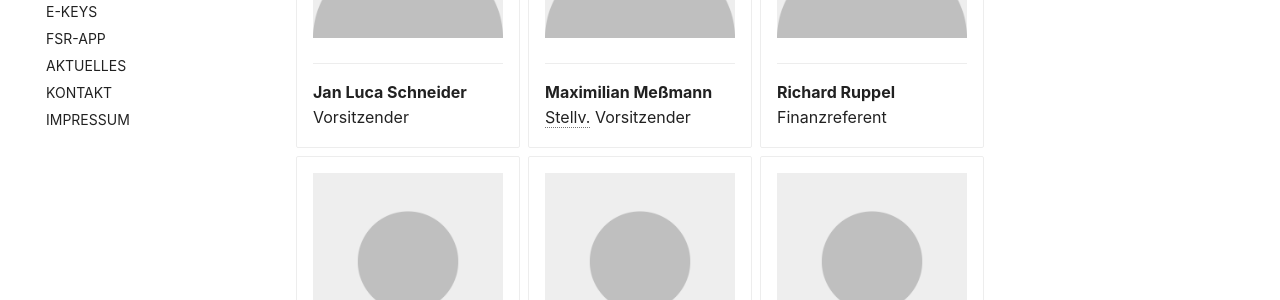
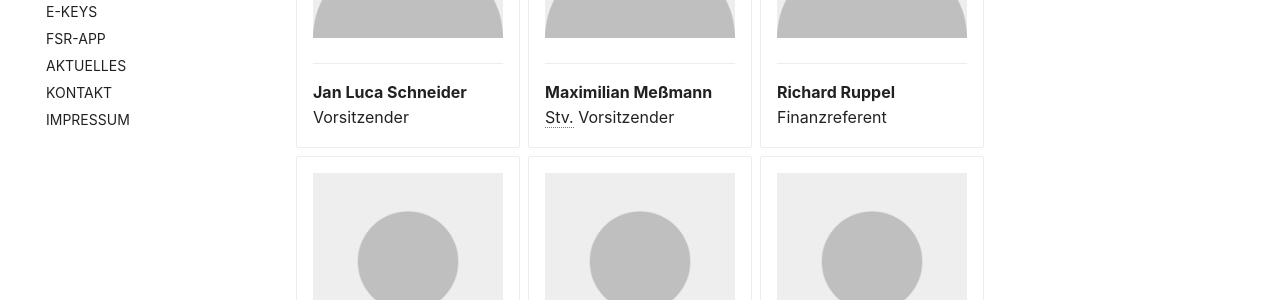
Before and after one commit to Fachschaftsrat-Informatik-FH-Dortmund/fsrfb4.de-mkdocs, an MkDocs documentation site: the page built from docs/index.md, in a window 1280 px wide and 1400 px high, scrolled down 647 px. Shown: the part 150-450 px from the top of the window. Built offline with MkDocs 1.6.1 and Material for MkDocs 9.7.7, drawn with Linux system fonts in a browser that asks for light colours; some web fonts are replaced; plug-ins that fetch from the network failed and are left out.

Commit message:
Kleine Änderungen

```diff
--- a/docs/index.md
+++ b/docs/index.md
@@ -24,7 +24,7 @@ Außerdem verwalten wir einen Teil des Geldes, den ihr als Semesterbeitrag zahlt
     ---
 
     **Maximilian Meßmann**
-    <abbr title="Stellvertretender">Stellv.</abbr> Vorsitzender
+    <abbr title="Stellvertretender">Stv.</abbr> Vorsitzender
 
 - ![fotohier](images/fotohier.gif)
 
--- a/docs/stylesheets/extra.css
+++ b/docs/stylesheets/extra.css
@@ -15,6 +15,7 @@ p {
   background-color: var(--md-typeset-a-color) !important;
   border-radius: 5px !important;
   border-color: var(--md-typeset-a-color) !important;
+  user-select: none !important;
 }
 
 .fsr-button:hover {
@@ -34,4 +35,5 @@ p {
 
 .photo-grid ul li p {
   text-align: left !important;
+  hyphens: none !important;
 }
```
